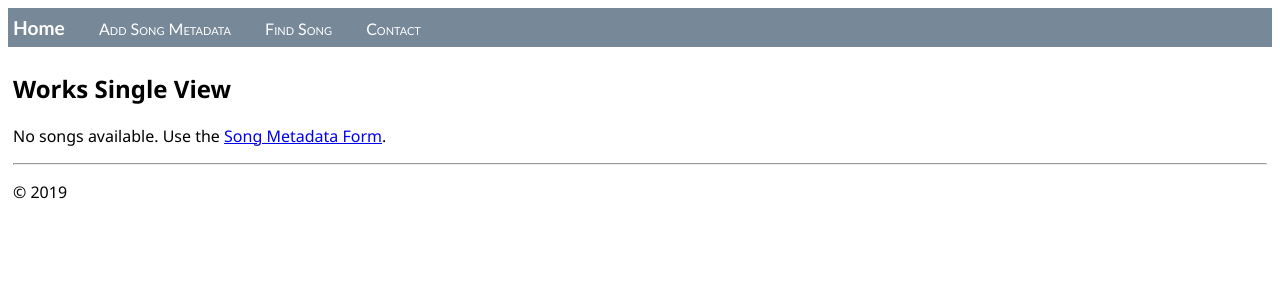
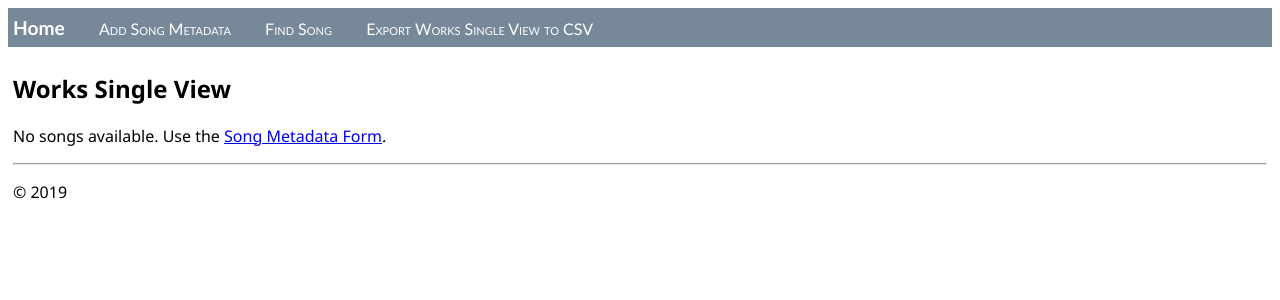
Before and after one commit to nayanex/BMAT-project, a Django app: page / in a window 1280 px wide. Shown: the top 300 px of the page. Run offline with Django 3.2, Linux system fonts and the light colour scheme; data that the repository does not hold is empty.

Commit message:
adding the feature to export works single view to CSV

```diff
--- a/works_single_view/settings.py
+++ b/works_single_view/settings.py
@@ -37,7 +37,8 @@ INSTALLED_APPS = [
     'django.contrib.sessions',
     'django.contrib.messages',
     'django.contrib.staticfiles',
-    'works_single_view_app'
+    'works_single_view_app',
+    'import_export',
 ]
 
 MIDDLEWARE = [
@@ -123,3 +124,5 @@ USE_TZ = True
 STATIC_URL = '/static/'
 
 STATIC_ROOT = os.path.join(BASE_DIR, 'static_collected')
+
+IMPORT_EXPORT_USE_TRANSACTIONS = True
--- a/works_single_view_app/templates/works_single_view_app/layout.html
+++ b/works_single_view_app/templates/works_single_view_app/layout.html
@@ -12,7 +12,7 @@
     <a href="{% url 'home' %}" class="navbar-brand">Home</a>
     <a href="{% url 'add_song_metadata' %}" class="navbar-item">Add Song Metadata</a>
     <a href="{% url 'find_song' %}" class="navbar-item">Find Song</a>
-    <a href="{% url 'contact' %}" class="navbar-item">Contact</a>
+    <a href="{% url 'export2csv' %}" class="navbar-item">Export Works Single View to CSV</a>
 </div>
 
 <div class="body-content">
--- a/works_single_view_app/urls.py
+++ b/works_single_view_app/urls.py
@@ -13,6 +13,6 @@ home_list_view = views.HomeListView.as_view(
 urlpatterns = [
     path("", home_list_view, name="home"),
     path("find_song/", views.find_song, name="find_song"),
-    path("contact/", views.contact, name="contact"),
+    path("export2csv/", views.export2csv, name="export2csv"),
     path("add_song_metadata/", views.add_song_metadata, name="add_song_metadata"),
 ]
--- a/works_single_view_app/views.py
+++ b/works_single_view_app/views.py
@@ -5,6 +5,7 @@ from works_single_view_app.models import SongMetadata
 from django.views.generic import ListView
 from django.http import HttpResponse
 from django.core import serializers
+from works_single_view_app.resources import WorksSingleViewResource
 
 
 class HomeListView(ListView):
@@ -25,11 +26,15 @@ def find_song(request):
             qs_json = serializers.serialize('json', queryset)
             return HttpResponse(qs_json, content_type='application/json')
     else:
-        return render(request, "works_single_view_app/find_song.html", {"form": form})
+        return render(request, "works_single_view_app/find_song.html", {"form":form})
 
 
-def contact(request):
-    return render(request, "works_single_view_app/contact.html")
+def export2csv(request):
+    song_resource = WorksSingleViewResource()
+    dataset = song_resource.export()
+    response = HttpResponse(dataset.csv, content_type='text/csv')
+    response['Content-Disposition'] = 'attachment; filename="works_single_view.csv"'
+    return response
 
 
 def add_song_metadata(request):
@@ -41,4 +46,4 @@ def add_song_metadata(request):
             song.save()
             return redirect("home")
     else:
-        return render(request, "works_single_view_app/song_metadata.html", {"form": form})
+        return render(request, "works_single_view_app/song_metadata.html", {"form":form})
```
Also changed, not shown: works_single_view_app/resources.py (added, +7 -0 lines), README.md.
